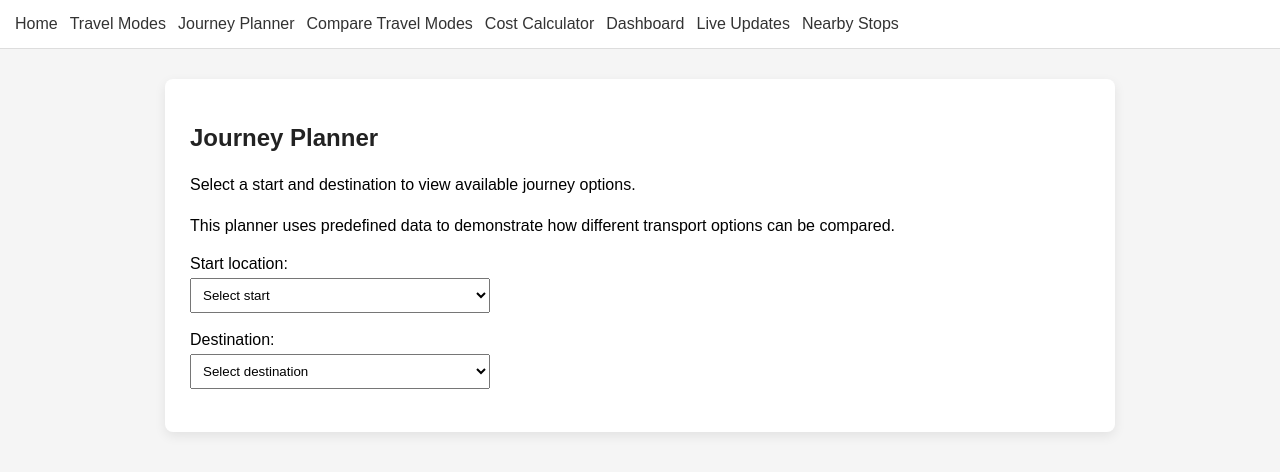
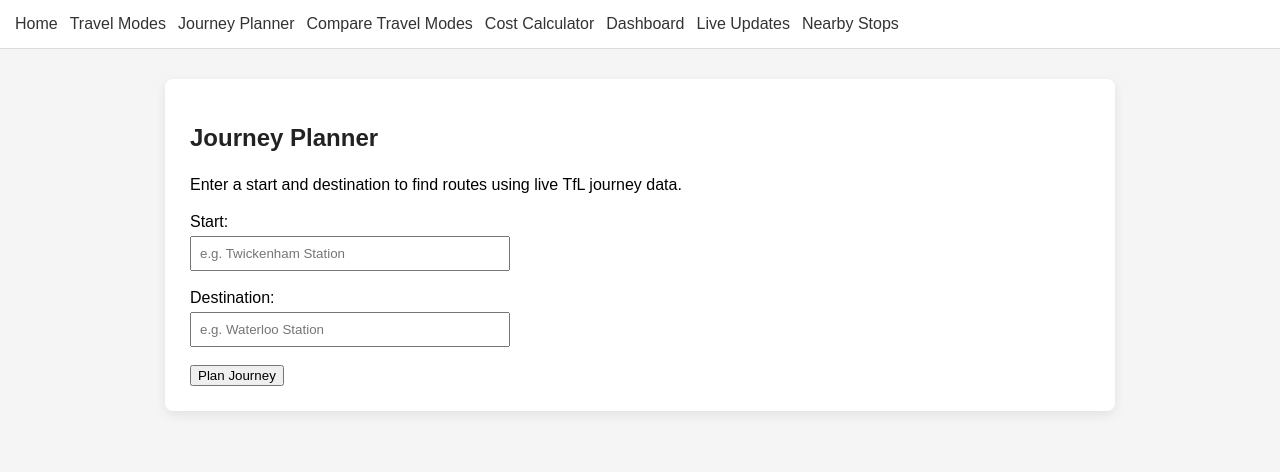
Before and after one commit to sitanatarajan2006/React-Project, a React (Vite) app in the folder st-marys-mobility-hub/: page /journey-planner in a window 1280 px wide. Shown: the top 472 px of the page. Built offline with nearby package versions, Linux system fonts and the light colour scheme.

Commit message:
journey planner now uses API for planning

```diff
--- a/st-marys-mobility-hub/src/pages/JourneyPlanner.jsx
+++ b/st-marys-mobility-hub/src/pages/JourneyPlanner.jsx
@@ -3,112 +3,127 @@ import { useState } from "react";
 function JourneyPlanner() {
   const [start, setStart] = useState("");
   const [end, setEnd] = useState("");
+  const [journeys, setJourneys] = useState([]);
+  const [message, setMessage] = useState("");
 
-  const routes = [
-    {
-      from: "St Marys",
-      to: "Richmond",
-      options: [
-        { mode: "Bus", time: "25 mins", cost: "£1.75", notes: "Direct route" },
-        { mode: "Cycling", time: "20 mins", cost: "£0.00", notes: "Fast route" },
-        { mode: "Walking", time: "50 mins", cost: "£0.00", notes: "Long route" },
-      ],
-    },
-    {
-      from: "Twickenham",
-      to: "Waterloo",
-      options: [
-        { mode: "Rail", time: "35 mins", cost: "£5.50", notes: "Direct train" },
-        { mode: "Bus + Rail", time: "50 mins", cost: "£4.50", notes: "Cheaper option" },
-      ],
-    },
-    {
-      from: "Richmond",
-      to: "Kingston",
-      options: [
-        { mode: "Bus", time: "30 mins", cost: "£1.75", notes: "Direct route" },
-        { mode: "Cycling", time: "25 mins", cost: "£0.00", notes: "Riverside route" },
-      ],
-    },
-  ];
-
-  const selectedRoute = routes.find(
-    (route) => route.from === start && route.to === end
+  async function getPlaceId(query) {
+    const res = await fetch(
+      `https://api.tfl.gov.uk/StopPoint/Search/${encodeURIComponent(query)}`
     );
 
-  const isInvalidSelection = start && end && start === end;
+    const data = await res.json();
+
+    if (!data.matches || data.matches.length === 0) {
+      return null;
+    }
+
+    return data.matches[0].id;
+  }
+
+  async function planJourney() {
+    if (!start || !end) {
+      setMessage("Enter both start and destination.");
+      setJourneys([]);
+      return;
+    }
+
+    setMessage("Searching...");
+    setJourneys([]);
+
+    try {
+      const fromId = await getPlaceId(start);
+      const toId = await getPlaceId(end);
+
+      if (!fromId || !toId) {
+        setMessage("Invalid start or destination.");
+        return;
+      }
+
+      const response = await fetch(
+        `https://api.tfl.gov.uk/Journey/JourneyResults/${fromId}/to/${toId}`
+      );
+
+      const data = await response.json();
+
+      if (!data.journeys || data.journeys.length === 0) {
+        setMessage("No journeys found.");
+        return;
+      }
+
+      setJourneys(data.journeys.slice(0, 3));
+      setMessage("");
+    } catch {
+      setMessage("Error loading journeys.");
+      setJourneys([]);
+    }
+  }
 
   return (
     <div>
       <h2>Journey Planner</h2>
 
       <p>
-        Select a start and destination to view available journey options.
+        Enter a start and destination to find routes using live TfL journey data.
       </p>
 
-      <p>
-        This planner uses predefined data to demonstrate how different transport
-        options can be compared.
-      </p>
-
-      <label>Start location:</label>
+      <label>Start:</label>
       <br />
-      <select value={start} onChange={(e) => setStart(e.target.value)}>
-        <option value="">Select start</option>
-        <option value="St Marys">St Mary’s Campus</option>
-        <option value="Twickenham">Twickenham Station</option>
-        <option value="Richmond">Richmond Station</option>
-      </select>
+      <input
+        type="text"
+        value={start}
+        onChange={(e) => setStart(e.target.value)}
+        placeholder="e.g. Twickenham Station"
+      />
 
       <br /><br />
 
       <label>Destination:</label>
       <br />
-      <select value={end} onChange={(e) => setEnd(e.target.value)}>
-        <option value="">Select destination</option>
-        <option value="Richmond">Richmond Station</option>
-        <option value="Kingston">Kingston Town Centre</option>
-        <option value="Waterloo">Waterloo</option>
-      </select>
+      <input
+        type="text"
+        value={end}
+        onChange={(e) => setEnd(e.target.value)}
+        placeholder="e.g. Waterloo Station"
+      />
 
       <br /><br />
 
-      {isInvalidSelection && (
-        <p>Please select different start and destination locations.</p>
-      )}
+      <button onClick={planJourney}>Plan Journey</button>
 
-      {selectedRoute && !isInvalidSelection && (
-        <p>
-          Showing journey options from <strong>{start}</strong> to{" "}
-          <strong>{end}</strong>.
-        </p>
-      )}
+      {message && <p>{message}</p>}
 
-      {selectedRoute && !isInvalidSelection ? (
-        <table border="1" cellPadding="10">
+      {journeys.length > 0 && (
+        <div>
+          {journeys.map((journey, index) => (
+            <div key={index}>
+              <h3>Option {index + 1}</h3>
+              <p>Total time: {journey.duration} minutes</p>
+
+              <table>
                 <thead>
                   <tr>
+                    <th>Step</th>
                     <th>Mode</th>
+                    <th>From</th>
+                    <th>To</th>
                     <th>Time</th>
-              <th>Cost</th>
-              <th>Notes</th>
                   </tr>
                 </thead>
                 <tbody>
-            {selectedRoute.options.map((option, index) => (
-              <tr key={index}>
-                <td>{option.mode}</td>
-                <td>{option.time}</td>
-                <td>{option.cost}</td>
-                <td>{option.notes}</td>
+                  {journey.legs.map((leg, i) => (
+                    <tr key={i}>
+                      <td>{i + 1}</td>
+                      <td>{leg.mode.name}</td>
+                      <td>{leg.departurePoint.commonName}</td>
+                      <td>{leg.arrivalPoint.commonName}</td>
+                      <td>{leg.duration} mins</td>
                     </tr>
                   ))}
                 </tbody>
               </table>
-      ) : (
-        start &&
-        end &&
-        !isInvalidSelection && <p>No available routes for this journey.</p>
+            </div>
+          ))}
+        </div>
       )}
     </div>
   );
```
Lines whose indentation alone changed are shown as unchanged.
